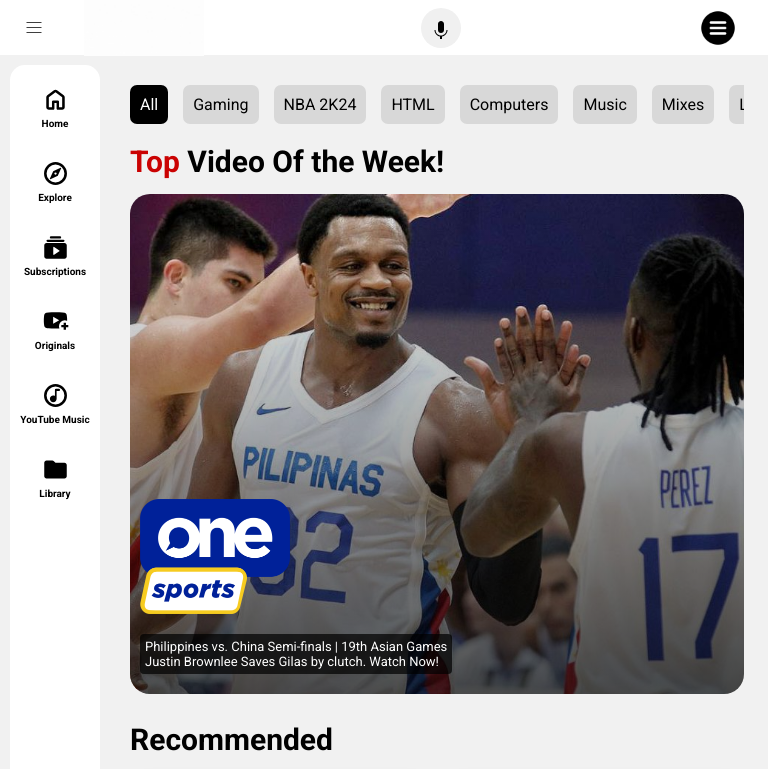
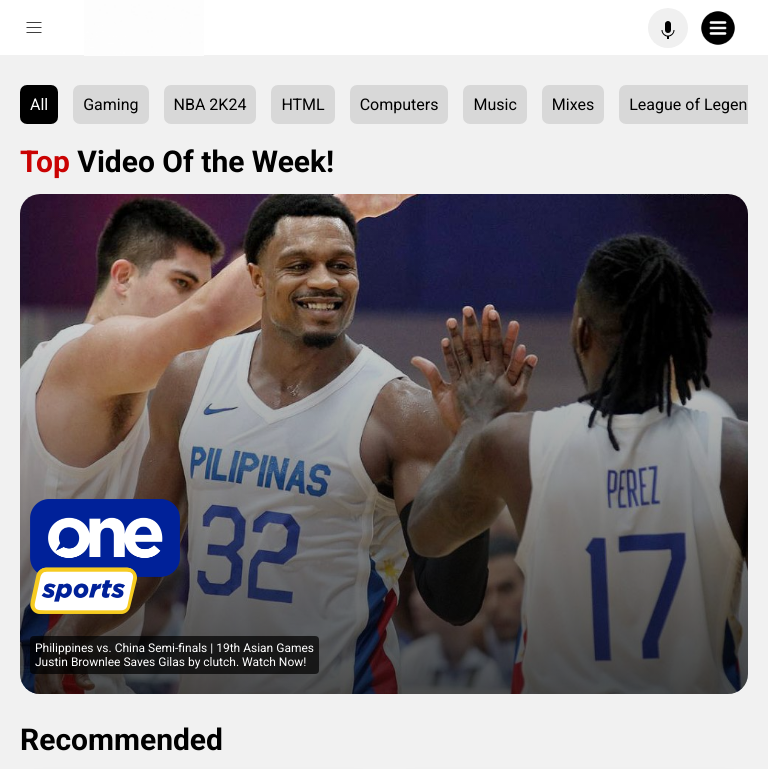
Before and after one commit to CPR03/ITWM101MIDTERM, a plain HTML site: page index.html in a window 768 px wide. Shown: the top 769 px of the page. Drawn offline with Linux system fonts and the light colour scheme; files whose address does not match are found by name.

Commit message:
424px Fixed v1

```diff
--- a/create_css/create.css
+++ b/create_css/create.css
@@ -120,7 +120,7 @@ hr.rounded {
     column-gap: 20px;
 }
 
-@media (min-width: 480px) {
+@media (min-width: 424px) {
     .analytics-news-container {
         grid-template-columns: 1fr;
     }
@@ -133,15 +133,6 @@ hr.rounded {
         grid-template-columns: 1fr 1fr;
     }
 
-    body {
-        margin: 0;
-        height: 1300px;
-        padding-top: 67px;
-        padding-left: 170px;
-        padding-right: 10px;
-        background-color: rgb(241, 241, 241);
-        font-family: Roboto, Arial;
-    }
 }
 
 @media (min-width: 768px) {
--- a/create_css/general_create.css
+++ b/create_css/general_create.css
@@ -9,9 +9,59 @@ p {
 body{
     margin: 0;
     height: 1300px;
-    padding-top: 50px;
-    padding-left: 230px;
-    padding-right: 100px;
+    padding-top: 67px;
+    padding-left: 190px;
+    padding-right: 10px;
     background-color: rgb(241, 241, 241);
     font-family: Roboto, Arial;
 }
+
+
+@media (max-width: 768px) {
+    body{
+        margin: 0;
+        height: 1300px;
+        padding-left: 20px;
+        padding-right: 20px;
+        padding-top: 70px;
+        background-color: rgb(241, 241, 241);
+        font-family: Roboto, Arial;
+    }
+
+    .sidebar{
+        display: none;
+        background-color: aqua;
+    }
+
+    .hamburger-menu-video-logo{
+        height: 40px;
+        position: absolute;
+        top: 8px;
+        display: block;
+    }
+
+    .yt-apps-container, .new-video, .notif-container, .user-picture{
+        opacity: 0;
+    }
+
+    .left-section{
+        flex: 1;
+    }
+
+    .right-section{
+        max-width: 50px;
+    }
+
+    .middle-section {
+        margin-right: 10px;
+        flex: 0;
+    }
+
+    .search-bar, .search-button {
+        display: none;
+        opacity: 0;
+        max-width: 90px;
+    }
+
+
+}
--- a/create_css/sidebar_content.css
+++ b/create_css/sidebar_content.css
@@ -7,7 +7,7 @@
     left: 0;
     bottom: 0;
     top: 55px;
-    background-color: white;
+    background-color: rgb(252, 252, 252);
     z-index: 2;
     padding-top: 5px;
     display: flex;
@@ -71,3 +71,52 @@
 .side-box-personal div:nth-child(3){
     font-size: 10px;
 }
+
+
+@media (max-width: 768px) {
+    body{
+        margin: 0;
+        height: 1300px;
+        padding-left: 20px;
+        padding-right: 20px;
+        padding-top: 70px;
+        background-color: rgb(241, 241, 241);
+        font-family: Roboto, Arial;
+    }
+
+    .sidebar{
+        display: none;
+    }
+
+    .hamburger-menu-video-logo{
+        height: 40px;
+        position: absolute;
+        top: 8px;
+        display: block;
+    }
+
+    .yt-apps-container, .new-video, .notif-container, .user-picture{
+        opacity: 0;
+    }
+
+    .left-section{
+        flex: 1;
+    }
+
+    .right-section{
+        max-width: 50px;
+    }
+
+    .middle-section {
+        margin-right: 10px;
+        flex: 0;
+    }
+
+    .search-bar, .search-button {
+        display: none;
+        opacity: 0;
+        max-width: 90px;
+    }
+
+
+}
--- a/index_css/general.css
+++ b/index_css/general.css
@@ -14,3 +14,51 @@ body{
     background-color: rgb(241, 241, 241);
     font-family: Roboto, Arial;
 }
+
+@media (max-width: 768px) {
+    body{
+        margin: 0;
+        height: 1300px;
+        padding-left: 20px;
+        padding-right: 20px;
+        padding-top: 70px;
+        background-color: rgb(241, 241, 241);
+        font-family: Roboto, Arial;
+    }
+
+    .sidebar{
+        display: none;
+    }
+
+    .hamburger-menu-video-logo{
+        height: 40px;
+        position: absolute;
+        top: 8px;
+        display: block;
+    }
+
+    .yt-apps-container, .new-video, .notif-container, .user-picture{
+        opacity: 0;
+    }
+
+    .left-section{
+        flex: 1;
+    }
+
+    .right-section{
+        max-width: 50px;
+    }
+
+    .middle-section {
+        margin-right: 10px;
+        flex: 0;
+    }
+
+    .search-bar, .search-button {
+        display: none;
+        opacity: 0;
+        max-width: 90px;
+    }
+
+
+}
--- a/index_css/header.css
+++ b/index_css/header.css
@@ -241,33 +241,3 @@ a {
     background-color: rgb(255, 255, 255);
     z-index: 1;
 }
-
-
-@media (max-width: 768px) {
-    .hamburger-menu-video-logo{
-
-        height: 40px;
-        position: absolute;
-        top: 8px;
-        display: block;
-    }
-
-    .yt-apps-container, .new-video, .notif-container, .user-picture{
-        opacity: 0;
-    }
-
-    .right-section{
-        max-width: 50px;
-
-    }
-
-    .middle-section {
-        margin-right: 10px;
-    }
-
-    .search-bar, .search-button {
-        opacity: 0;
-        max-width: 150px;
-    }
-
-}
--- a/index_css/video.css
+++ b/index_css/video.css
@@ -39,8 +39,6 @@
     cursor: pointer;
 }
 
-
-
 .section-title{
     margin-bottom: 15px;
     font-size: 30px;
@@ -66,8 +64,6 @@
     width: 2000px;
     height: 500px;
 }
-
-
 
 .thumbnail {
     width: 100%;
@@ -203,25 +199,29 @@ hr.rounded {
     font-size: 14px;
 }
 
+.video-grid{
+    column-gap: 15px;
+    row-gap: 15px;
+}
 
-@media (min-width: 480px) {
+
+@media (min-width: 424px) {
     .video-grid {
         display: grid;
         grid-template-columns: 1fr;
-        column-gap: 15px;
-        row-gap: 40px;
+
     }
 
+    .info{
+        font-size: 12px;
+    }
 
 
 }
 
 @media (min-width: 768px) {
     .video-grid {
-        display: grid;
         grid-template-columns: 1fr 1fr;
-        column-gap: 15px;
-        row-gap: 40px;
     }
 
 
@@ -229,10 +229,8 @@ hr.rounded {
 
 @media (min-width: 1024px) {
     .video-grid {
-        display: grid;
         grid-template-columns: 1fr 1fr 1fr;
-        column-gap: 15px;
-        row-gap: 40px;
+
     }
 
 
@@ -240,10 +238,8 @@ hr.rounded {
 
 @media (min-width: 1200px) {
     .video-grid {
-        display: grid;
         grid-template-columns: 1fr 1fr 1fr 1fr;
-        column-gap: 15px;
-        row-gap: 40px;
+
     }
 
 
@@ -251,10 +247,7 @@ hr.rounded {
 
 @media (min-width: 1920px) {
     .video-grid {
-        display: grid;
         grid-template-columns: 1fr 1fr 1fr 1fr 1fr;
-        column-gap: 15px;
-        row-gap: 40px;
     }
 
 }
--- a/watch_css/general_watch.css
+++ b/watch_css/general_watch.css
@@ -10,8 +10,73 @@ body{
     margin: 0;
     height: 1300px;
     padding-top: 100px;
-    padding-left: 50px;
+    padding-left: 24px;
     padding-right: 24px;
     background-color: rgb(241, 241, 241);
     font-family: Roboto, Arial;
 }
+
+@media (max-width: 768px) {
+    body{
+        margin: 0;
+        height: 1300px;
+        padding-left: 20px;
+        padding-right: 20px;
+        padding-top: 70px;
+        background-color: rgb(241, 241, 241);
+        font-family: Roboto, Arial;
+    }
+
+    .comment-user{
+        width: 37px;
+    }
+
+    .video-title-main{
+        font-size: 18px;
+        text-align: center;
+    }
+
+    .comment{
+        font-size: 13px;
+    }
+
+    .name{
+        font-size: 15px;
+    }
+
+    .sidebar{
+        display: none;
+    }
+
+    .hamburger-menu-video-logo{
+        height: 40px;
+        position: absolute;
+        top: 8px;
+        display: block;
+    }
+
+    .yt-apps-container, .new-video, .notif-container, .user-picture{
+        opacity: 0;
+    }
+
+    .left-section{
+        flex: 1;
+    }
+
+    .right-section{
+        max-width: 50px;
+    }
+
+    .middle-section {
+        margin-right: 10px;
+        flex: 0;
+    }
+
+    .search-bar, .search-button {
+        display: none;
+        opacity: 0;
+        max-width: 90px;
+    }
+
+
+}
```
Also changed, not shown: watch_css/watch.css (+7 -1 lines), index_css/sidebar.css (line endings or trailing spaces), watch_css/video_watch.css (line endings or trailing spaces).
